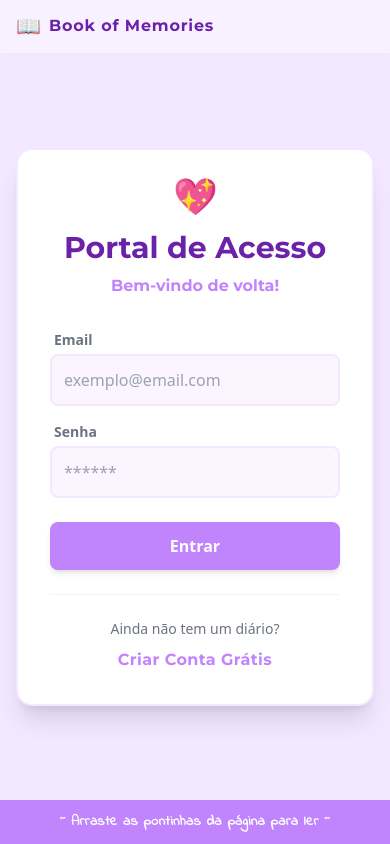
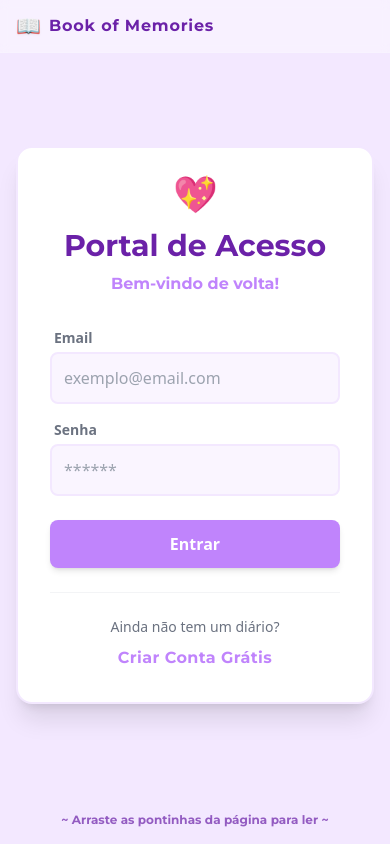
Before and after one commit to yonevxs/book-of-memories, a React (Vite) app in the folder book-cartoon/: page /login in a window 390 px wide. Built offline with nearby package versions, Linux system fonts and the light colour scheme; no server answers.

Commit message:
fix de footer no mobile novamente

```diff
--- a/book-cartoon/src/Footer.jsx
+++ b/book-cartoon/src/Footer.jsx
@@ -2,7 +2,7 @@ import React from 'react';
 
 export default function Footer({ isDarkMode }) {
   return (
-    <footer className={`w-full py-3 text-center text-sm font-hand font-bold tracking-wide z-20 transition-colors duration-500 ${isDarkMode ? 'text-white bg-dream-dark' : 'text-white bg-purple-400'}`}>
+    <footer className={`w-full text-center p-4 text-xs font-bold font-title opacity-70 ${isDarkMode ? 'text-white' : 'text-dream-dark'}`}>
       ~ Arraste as pontinhas da página para ler ~
     </footer>
   );
--- a/book-cartoon/src/index.css
+++ b/book-cartoon/src/index.css
@@ -10,4 +10,5 @@ body {
   margin: 0;
   padding: 0;
   background-color: #f3e8ff;
+  overflow-x: hidden;
 }
--- a/book-cartoon/src/pages/Book.jsx
+++ b/book-cartoon/src/pages/Book.jsx
@@ -23,8 +23,7 @@ export default function Book({ session }) {
 
   const isMobile = useIsMobile();
 
-  // --- AJUSTE DE ALTURA (AUMENTADO) ---
-  // Mobile: 290 largura x 600 altura (Bem alto, estilo tela cheia)
+  // Mantendo a altura grande que você pediu
   const bookWidth = isMobile ? 290 : 300;
   const bookHeight = isMobile ? 600 : 420;
 
@@ -82,16 +81,14 @@ export default function Book({ session }) {
     : { transform: 'translateX(0px)' };
 
   return (
-    // MUDANÇAS CRÍTICAS AQUI:
-    // 1. h-[100dvh]: Garante que ocupa 100% da tela visível do celular (desconta a barra de navegação).
-    // 2. overflow-y-auto: Habilita a rolagem DENTRO desse container, ignorando bloqueios do body.
-    // 3. fixed inset-0: Fixa o container na tela para evitar que o navegador tente rolar o fundo errado.
-    <div className={`fixed inset-0 h-[100dvh] w-full flex flex-col justify-between transition-colors duration-500 overflow-y-auto overflow-x-hidden ${
+    // MUDANÇA 1: min-h-screen (permite crescer) e SEM overflow-hidden no eixo Y
+    <div className={`min-h-screen w-full flex flex-col relative transition-colors duration-500 overflow-x-hidden ${
       isDarkMode ? "bg-gray-900" : "bg-gradient-to-br from-dream-bg via-white to-pink-100"
     }`}>
 
       <Notification message={notify.message} type={notify.type} onClose={() => setNotify({ message: '', type: '' })} />
 
+      {/* Navbar normal (não fixa, para rolar junto com a página) */}
       <Navbar
         isDarkMode={isDarkMode}
         toggleTheme={() => setIsDarkMode(!isDarkMode)}
@@ -106,10 +103,10 @@ export default function Book({ session }) {
         isDarkMode={isDarkMode}
       />
 
-      {/* Adicionei 'pb-24' para garantir que o footer suba bastante e não fique escondido */}
-      <main className="flex-grow flex flex-col items-center justify-start md:justify-center relative w-full pt-4 md:pt-0 pb-24">
+      {/* MUDANÇA 2: flex-grow e padding vertical generoso (py-8) */}
+      <main className="flex-grow flex flex-col items-center justify-start w-full py-8 md:justify-center md:py-0">
 
-        <h1 className={`mb-12 md:mb-10 font-title text-2xl md:text-4xl font-bold uppercase tracking-wide drop-shadow-sm transition-colors duration-500 text-center px-4 ${
+        <h1 className={`mb-8 md:mb-10 font-title text-2xl md:text-4xl font-bold uppercase tracking-wide drop-shadow-sm transition-colors duration-500 text-center px-4 ${
             isDarkMode ? "text-purple-300" : "text-purple-800"
         }`}>
           {isMobile ? "Meus melhores momentos" : "Book of Memories"}
@@ -184,9 +181,10 @@ export default function Book({ session }) {
         </div>
       </main>
 
-      {/* Footer Fixo: Se preferir, tire o 'pb-24' do main e deixe o footer fluir,
-          mas assim garantimos que ele aparece no final da rolagem */}
-      <Footer isDarkMode={isDarkMode} />
+      {/* MUDANÇA 3: Wrapper para o Footer garantir que ele ocupe espaço no fluxo */}
+      <div className="w-full shrink-0 py-4">
+         <Footer isDarkMode={isDarkMode} />
+      </div>
     </div>
   );
 }
```
